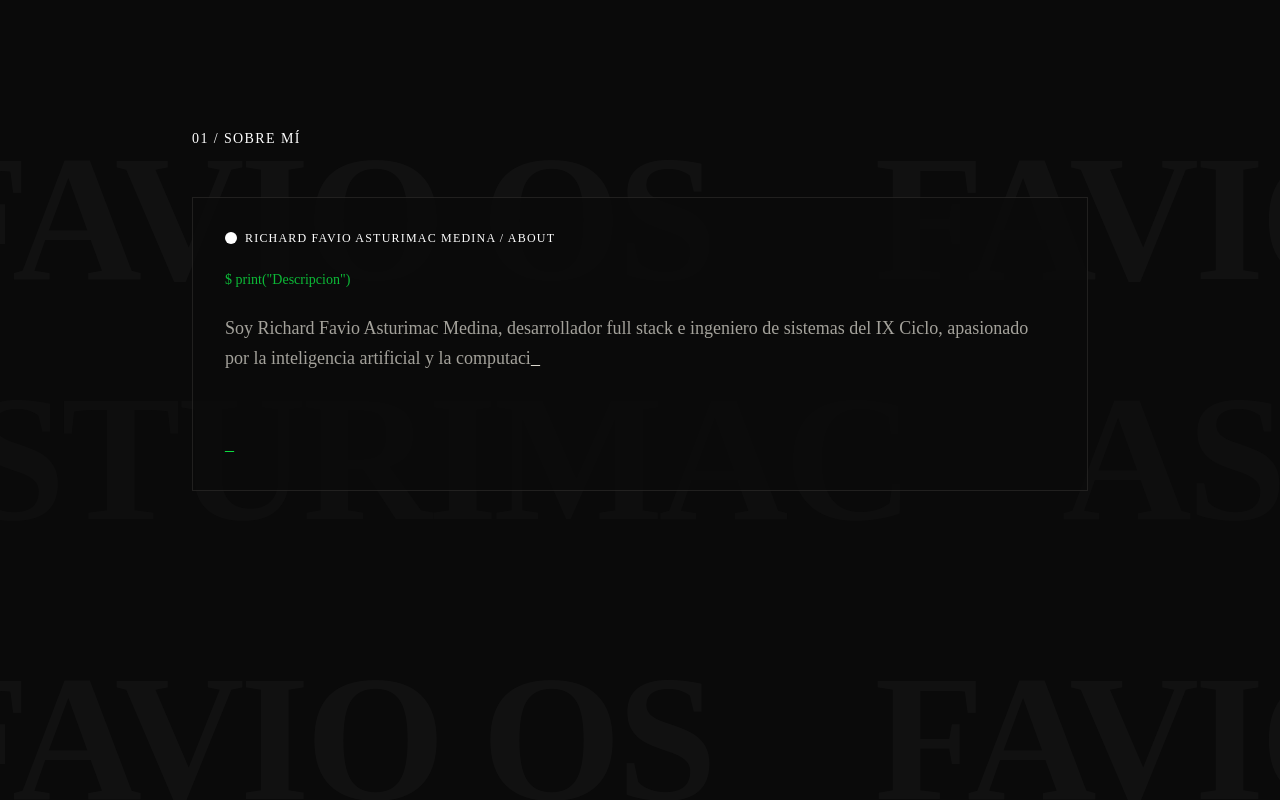
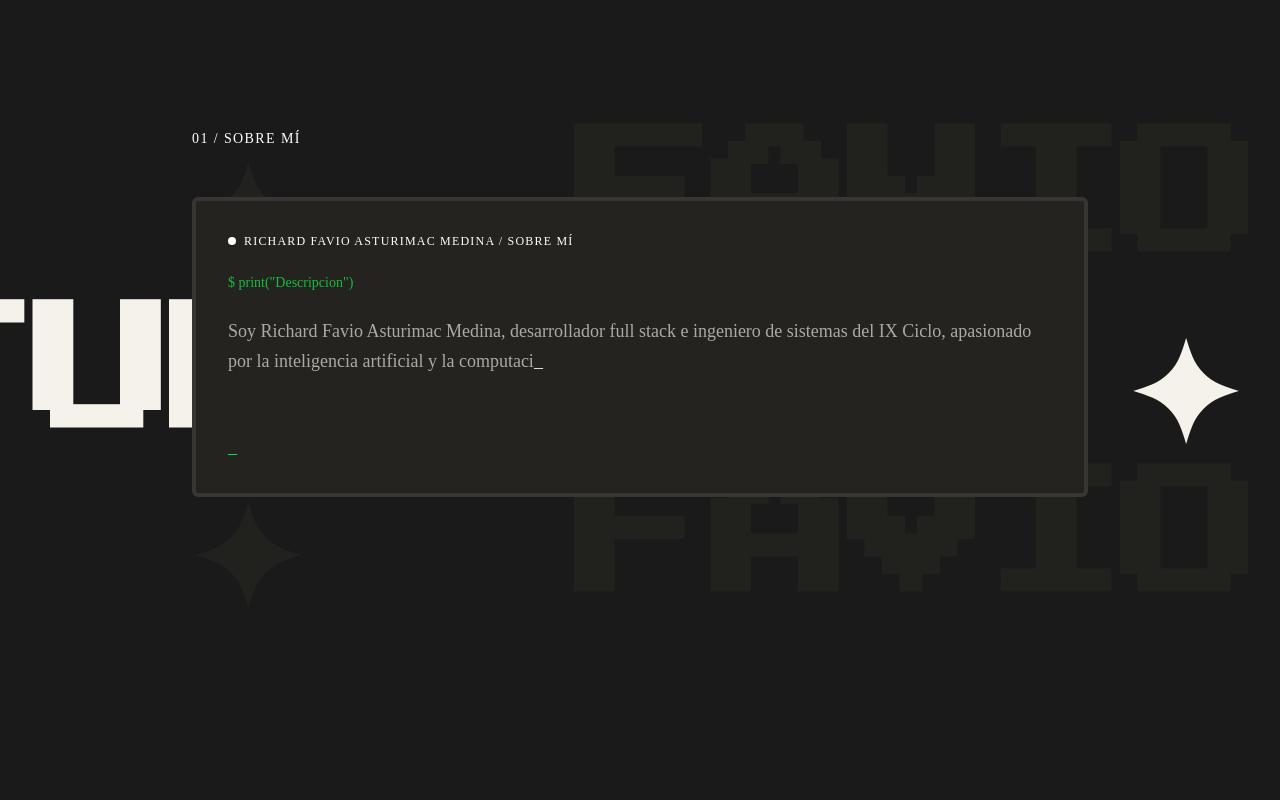
Before and after one commit to Favio-coder/portafolio-profesional, a Next.js app: page / in a window 1280 px wide. Shown: the part 900-1700 px from the top of the page. Built offline with nearby package versions, Linux system fonts and the light colour scheme.

Commit message:
Fix: Mejora de animación de descripción

```diff
--- a/src/app/globals.css
+++ b/src/app/globals.css
@@ -136,3 +136,38 @@
     transition-duration: 0.01ms !important;
   }
 }
+
+/* Animación */
+@keyframes marquee {
+  from {
+    transform: translateX(0);
+  }
+
+  to {
+    transform: translateX(-25%);
+  }
+}
+
+@keyframes marqueeReverse {
+  from {
+    transform: translateX(-25%);
+  }
+
+  to {
+    transform: translateX(0);
+  }
+}
+
+.animate-marquee {
+  animation: marquee 10s linear infinite;
+}
+
+.animate-marquee-reverse {
+  animation: marqueeReverse 10s linear infinite;
+}
+
+
+/* Fuente de pixeles */
+.pixel-font {
+  font-family: var(--font-pixel), monospace;
+}
--- a/src/app/layout.tsx
+++ b/src/app/layout.tsx
@@ -8,10 +8,18 @@ export const metadata: Metadata = {
     "Portfolio personal de Favio Asturimac, Full Stack Developer.",
 };
 
+import { Press_Start_2P } from "next/font/google";
+
+const pixelFont = Press_Start_2P({
+  subsets: ["latin"],
+  weight: "400",
+  variable: "--font-pixel"
+})
+
 export default function RootLayout({ children }: { children: React.ReactNode }) {
   return (
     <html lang="es">
-      <body className="min-h-full flex flex-col bg-[#0a0a0a] text-[#e6e3d9]">
+      <body className={`${pixelFont.variable} min-h-full flex flex-col bg-[#1a1a1a] text-[#e6e3d9]`}>
         <Navbar />
         {children}
       </body>
--- a/src/components/About.tsx
+++ b/src/components/About.tsx
@@ -1,6 +1,7 @@
 "use client";
 
 import { useState, useEffect, useRef, useCallback } from "react";
+
 
 const aboutDescription = `Soy Richard Favio Asturimac Medina, desarrollador full stack e ingeniero de sistemas del IX Ciclo, apasionado por la inteligencia artificial y la computacion en la nube.`;
 
@@ -20,7 +21,10 @@ export default function About() {
         const char = chars[indexRef.current];
         indexRef.current += 1;
         setDisplayText((prev) => prev + char);
-        timerRef.current = [...(timerRef.current || []), setTimeout(addChar, 40)];
+        timerRef.current = [
+          ...(timerRef.current || []),
+          setTimeout(addChar, 40),
+        ];
       } else {
         setPhase("complete");
       }
@@ -52,38 +56,48 @@ export default function About() {
   return (
     <section id="about" className="relative min-h-screen px-6 py-20 md:px-8">
       {/* Background */}
-      <div className="pointer-events-none absolute inset-0 overflow-hidden">
-        <div className="absolute -left-20 top-20 whitespace-nowrap font-mono text-[180px] font-black uppercase leading-none tracking-tight text-[#e6e3d9]/[0.035]">
-          FAVIO OS&nbsp;&nbsp;&nbsp; FAVIO OS&nbsp;&nbsp;&nbsp; FAVIO OS
+      <div className="pointer-events-none absolute inset-0 overflow-hidden select-none">
+        <div className="pixel-font absolute top-20 left-[10%] whitespace-nowrap">
+          <div className="animate-marquee font-mono text-[140px] font-black uppercase leading-none tracking-tight text-[#21221e]">
+            FAVIO&nbsp;&nbsp;✦&nbsp;&nbsp;FAVIO
+            &nbsp;&nbsp;✦&nbsp;&nbsp;FAVIO&nbsp;&nbsp;✦&nbsp;&nbsp;FAVIO
+            &nbsp;&nbsp;✦
+          </div>
         </div>
 
-        <div className="absolute -left-40 top-80 whitespace-nowrap font-mono text-[180px] font-black uppercase leading-none tracking-tight text-[#e6e3d9]/[0.025]">
-          ASTURIMAC&nbsp;&nbsp;&nbsp; ASTURIMAC&nbsp;&nbsp;&nbsp; ASTURIMAC
+        <div className="pixel-font absolute top-64 left-[30%] whitespace-nowrap">
+          <div className="animate-marquee-reverse font-mono text-[140px] font-black uppercase leading-none tracking-tight text-[#f4f2ea]">
+            ASTURIMAC&nbsp;&nbsp;✦&nbsp;&nbsp;ASTURIMAC&nbsp;&nbsp;✦&nbsp;&nbsp;ASTURIMAC&nbsp;&nbsp;✦&nbsp;&nbsp;ASTURIMAC&nbsp;&nbsp;✦&nbsp;&nbsp;ASTURIMAC&nbsp;&nbsp;✦
+          </div>
         </div>
 
-        <div className="absolute -left-20 top-[600px] whitespace-nowrap font-mono text-[180px] font-black uppercase leading-none tracking-tight text-[#e6e3d9]/[0.035]">
-          FAVIO OS&nbsp;&nbsp;&nbsp; FAVIO OS&nbsp;&nbsp;&nbsp; FAVIO OS
+        <div className="pixel-font not-visited:absolute top-105 left-[10%] whitespace-nowrap">
+          <div className="animate-marquee font-mono text-[140px] font-black uppercase leading-none tracking-tight text-[#21221e]">
+            FAVIO&nbsp;&nbsp;✦&nbsp;&nbsp;FAVIO
+            &nbsp;&nbsp;✦&nbsp;&nbsp;FAVIO&nbsp;&nbsp;✦&nbsp;&nbsp;FAVIO
+            &nbsp;&nbsp;✦
+          </div>
         </div>
       </div>
 
       {/* Contenido sobre mí */}
-      <div className="relative z-10 mx-auto max-w-4xl">
+      <div className="relative z-10 mx-auto max-w-4xl mb-3">
         <div className="mb-12">
           <p className="font-mono text-sm uppercase tracking-widest text-white">
             01 / SOBRE MÍ
           </p>
         </div>
 
-        <div className="overflow-hidden border border-[#e6e3d9]/10 bg-[#0a0a0a]/80 p-6 md:p-8">
+        <div className="overflow-hidden border-4 border-[#e6e3d9]/10 bg-[#24231f] p-6 md:p-8 rounded-sm">
           <div className="mb-6 flex items-center gap-2">
-            <span className="h-3 w-3 rounded-full bg-white" />
+            <span className="h-2 w-2 rounded-full bg-white" />
             <span className="font-mono text-xs uppercase tracking-widest text-white">
-              RICHARD FAVIO ASTURIMAC MEDINA / ABOUT
+              RICHARD FAVIO ASTURIMAC MEDINA / SOBRE MÍ
             </span>
           </div>
 
           <div className="mb-6 font-mono text-sm text-[#0ce642]/80">
-            {"$ print(\"Descripcion\")"}
+            {'$ print("Descripcion")'}
           </div>
 
           <div className="min-h-25 font-mono text-lg leading-relaxed text-[#e6e3d9]/70">
@@ -103,7 +117,7 @@ export default function About() {
             <>
               <div className="mt-6 space-y-3">
                 <p className="font-mono text-sm uppercase tracking-widest text-[#e6e3d9]/40">
-                  {`// additional_information`}
+                  {`// adicional_informacion`}
                 </p>
                 <p className="font-mono text-base leading-relaxed text-[#e6e3d9]/50">
                   {additionalInfo}
--- a/src/components/Navbar.tsx
+++ b/src/components/Navbar.tsx
@@ -24,7 +24,7 @@ export default function Navbar() {
 
   return (
     <header
-      className={`w-full border-b border-[#e6e3d9]/10 bg-[#0a0a0a] text-[#e6e3d9] transition-all duration-300 ${
+      className={`w-full border-b border-[#e6e3d9]/10 bg-[#1a1a1a] text-[#e6e3d9] transition-all duration-300 ${
         isScrolled ? "border-[#e6e3d9]/20 bg-[#0a0a0a]/95" : ""
       }`}
     >
@@ -32,7 +32,7 @@ export default function Navbar() {
         {/* Logo */}
         <Link href="/" className="font-mono text-md font-medium tracking-tight">
           {/* <span className="text-[#0ce642]">~</span>{" "} */}
-          <span className="text-[#e6e3d9]">FA</span>
+          <span className="text-[#e6e3d9]">Favio Asturimac</span>
         </Link>
 
         {/* Desktop Navigation */}
```
